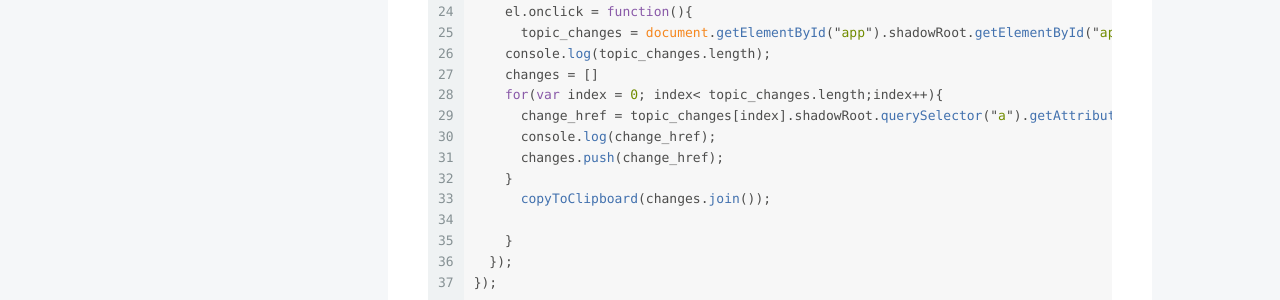
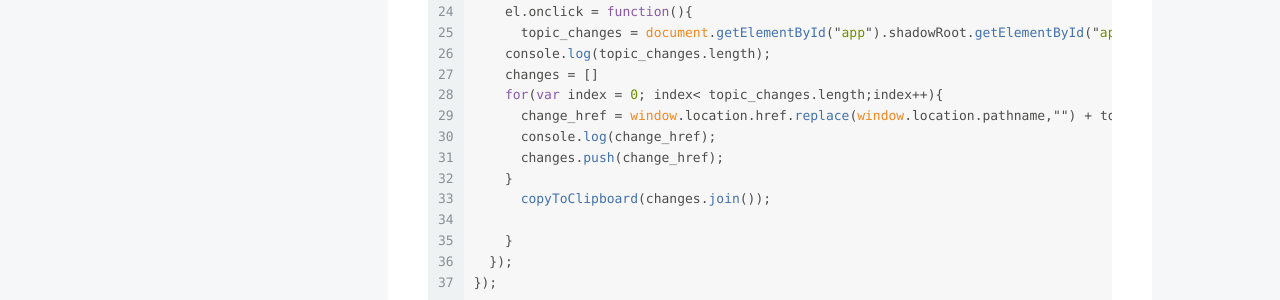
Before and after one commit to tuobashaoli/tuobashaoli.github.io, a Jekyll site: the page built from _posts/2023-01-14-gerrit.markdown, in a window 1280 px wide. Shown: the part 1891-2191 px from the top of the page. Built offline with Jekyll 4.4.1, drawn with Linux system fonts in a browser that asks for light colours; comment, search, counter and statistics services are not loaded.

Commit message:
update gerrit

```diff
--- a/_posts/2023-01-14-gerrit.markdown
+++ b/_posts/2023-01-14-gerrit.markdown
@@ -86,7 +86,7 @@ Gerrit.install(plugin => {
     console.log(topic_changes.length);
     changes = []
     for(var index = 0; index< topic_changes.length;index++){
-      change_href = topic_changes[index].shadowRoot.querySelector("a").getAttribute("href");
+      change_href = window.location.href.replace(window.location.pathname,"") + topic_changes[index].shadowRoot.querySelector("a").getAttribute("href");
       console.log(change_href);
       changes.push(change_href);
     }
```
